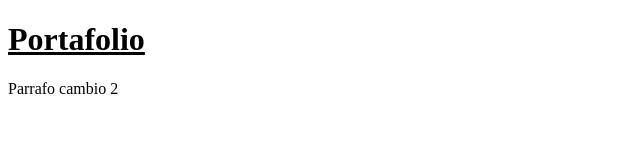
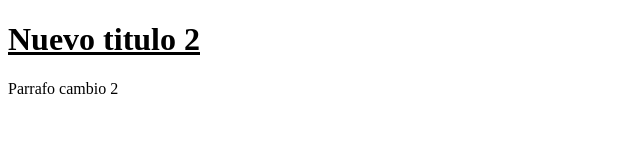
Before and after one commit to corbos45/ejemplo_web_4, a website: page index.html in a window 1280 px wide. Shown: the whole page, without its empty margins (0-640 px from the left). Drawn offline with Linux system fonts and the light colour scheme.

Commit message:
Update 2 files

```diff
--- a/index.html
+++ b/index.html
@@ -8,7 +8,8 @@
     <link rel="stylesheet" href="styles.css" />
   </head>
   <body>
-    <h1>Portafolio </h1>
+    <h1 id="titulo">Portafolio </h1>
     <p>Parrafo cambio 2</p>
+    <script src="./main.js"></script>
   </body>
 </html>
--- /dev/null
+++ b/main.js
@@ -0,0 +1 @@
+document.getElementById("titulo").innerHTML = "Nuevo titulo 2";
```
